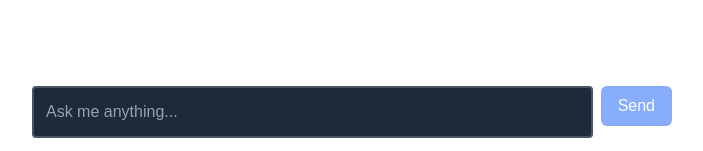
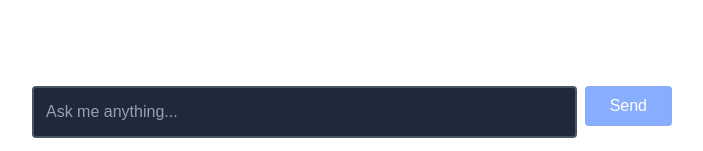
Before and after one commit to rlynjb/adventurecue, a Next.js app: page / in a window 1280 px wide. Shown: the part 646-797 px from the top of the page, without its empty margins (288-991 px from the left). Built offline with nearby package versions, Linux system fonts and the light colour scheme.

Commit message:
refactor ui

```diff
--- a/src/app/page.tsx
+++ b/src/app/page.tsx
@@ -73,64 +73,56 @@ export default function Home() {
     }
   };
 
+  const RenderMessageType = (message: Message) => {
+    if (message.role === "user") {
+      return (
+        <div key={message.id} className="aq-chatbot--message bg-blue-600 ml-28">
+          <div className="aq-chatbot--message__label">You</div>
+          {message.content}
+        </div>
+      );
+    }
+
+    if (message.role === "assistant") {
+      return (
+        <div key={message.id} className="aq-chatbot--message bg-gray-800 mr-28">
+          <div className="aq-chatbot--message__label">Assistant</div>
+          <MarkdownRenderer content={message.content} />
+
+          {isLoading && (
+            <div className="aq-chatbot--loading">
+              <div className="animate-pulse">●</div>
+              <div>Assistant is typing...</div>
+            </div>
+          )}
+        </div>
+      );
+    }
+
+    return <div>{message.content}</div>;
+  };
+
   return (
     <div className="aq-chatbot">
-      <header className="p-4 flex-shrink-0">
-        <h2 className="text-2xl font-semibold text-slate-500">
-          advntrQ Chatbot
-        </h2>
+      <header className="aq-chatbot--header">
+        <h2 className="aq-chatbot--header-title">advntrQ Chatbot</h2>
         {sessionId && (
-          <div className="text-xs text-gray-500 mt-1">
+          <div className="aq-chatbot--header-subtitle">
             Session: {sessionId.slice(0, 8)}...
           </div>
         )}
       </header>
 
-      {/* Messages */}
-      <div className="flex-1 overflow-y-auto p-4 space-y-4">
-        {messages.map((message) => (
-          <div
-            key={message.id}
-            className={`p-4 rounded ${
-              message.role === "user"
-                ? "bg-blue-600 text-white ml-8"
-                : "bg-gray-800 text-white mr-8"
-            }`}
-          >
-            <div className="font-semibold mb-2">
-              {message.role === "user" ? "You" : "Assistant"}
-            </div>
-            {message.role === "assistant" ? (
-              <MarkdownRenderer content={message.content} />
-            ) : (
-              <div>{message.content}</div>
-            )}
-          </div>
-        ))}
-
-        {/* Loading indicator - Shows streaming in real-time */}
-        {isLoading && (
-          <div className="p-4 bg-gray-800 text-white mr-8 rounded">
-            <div className="flex items-center space-x-2">
-              <div className="animate-pulse">●</div>
-              <div>Assistant is typing...</div>
-            </div>
-          </div>
-        )}
+      <div className="aq-chatbot--messages">
+        {messages.map((message) => RenderMessageType(message))}
       </div>
 
-      {/* Error handling */}
-      {error && (
-        <div className="mx-4 mb-2 p-3 bg-red-600 text-white rounded flex-shrink-0">
-          Error: {error}
-        </div>
-      )}
+      {error && <div className="aq-chatbot--error">Error: {error}</div>}
 
-      {/* Input form - Sticky footer */}
-      <div className="p-4 flex-shrink-0">
-        <form onSubmit={handleSubmit} className="flex space-x-2">
+      <div className="aq-chatbot--composer">
+        <form onSubmit={handleSubmit} className="aq-chatbot--composer__form">
           <input
-            className="flex-1 p-3 border-2 border-gray-600 bg-gray-800 text-white rounded focus:outline-none focus:ring-2 focus:ring-blue-500 focus:border-blue-500 placeholder-gray-400"
+            className="aq-chatbot--composer__input"
             value={input}
             placeholder="Ask me anything..."
             onChange={(e) => setInput(e.target.value)}
@@ -139,7 +131,7 @@ export default function Home() {
           <button
             type="submit"
             disabled={isLoading || !input.trim()}
-            className="px-6 py-3 bg-blue-600 text-white rounded hover:bg-blue-700 disabled:opacity-50 disabled:cursor-not-allowed"
+            className="aq-chatbot--composer__submit"
           >
             Send
           </button>
--- a/src/app/styles.css
+++ b/src/app/styles.css
@@ -4,3 +4,57 @@
 .aq-chatbot {
   @apply flex flex-col h-screen max-w-2xl mx-auto;
 }
+
+.aq-chatbot--header {
+  @apply p-4 flex-shrink-0;
+}
+
+.aq-chatbot--header-title {
+  @apply text-2xl font-semibold text-slate-500;
+}
+
+.aq-chatbot--header-subtitle {
+  @apply text-xs text-gray-500 mt-1;
+}
+
+.aq-chatbot--messages {
+  @apply flex-1 overflow-y-auto p-4 space-y-4;
+}
+
+.aq-chatbot--message {
+  @apply p-4 rounded text-white;
+}
+
+.aq-chatbot--message__label {
+  @apply font-semibold mb-2;
+}
+
+.aq-chatbot--composer {
+  @apply p-4 flex-shrink-0;
+}
+
+.aq-chatbot--composer__form {
+  @apply flex space-x-2;
+}
+
+.aq-chatbot--composer__input {
+  @apply flex-1 p-3;
+  @apply border-2 border-gray-600 bg-gray-800 rounded;
+  @apply focus:outline-none focus:ring-2 focus:ring-blue-500 focus:border-blue-500;
+  @apply text-white placeholder-gray-400;
+}
+
+.aq-chatbot--composer__submit {
+  @apply px-6 py-3;
+  @apply bg-blue-600 hover:bg-blue-700 disabled:opacity-50 disabled:cursor-not-allowed;
+  @apply text-white rounded;
+}
+
+.aq-chatbot--loading {
+  @apply text-white mr-8 mt-8;
+  @apply flex items-center space-x-2;
+}
+
+.aq-chatbot--error {
+  @apply mx-4 mb-2 p-3 bg-red-600 text-white rounded flex-shrink-0;
+}
```
